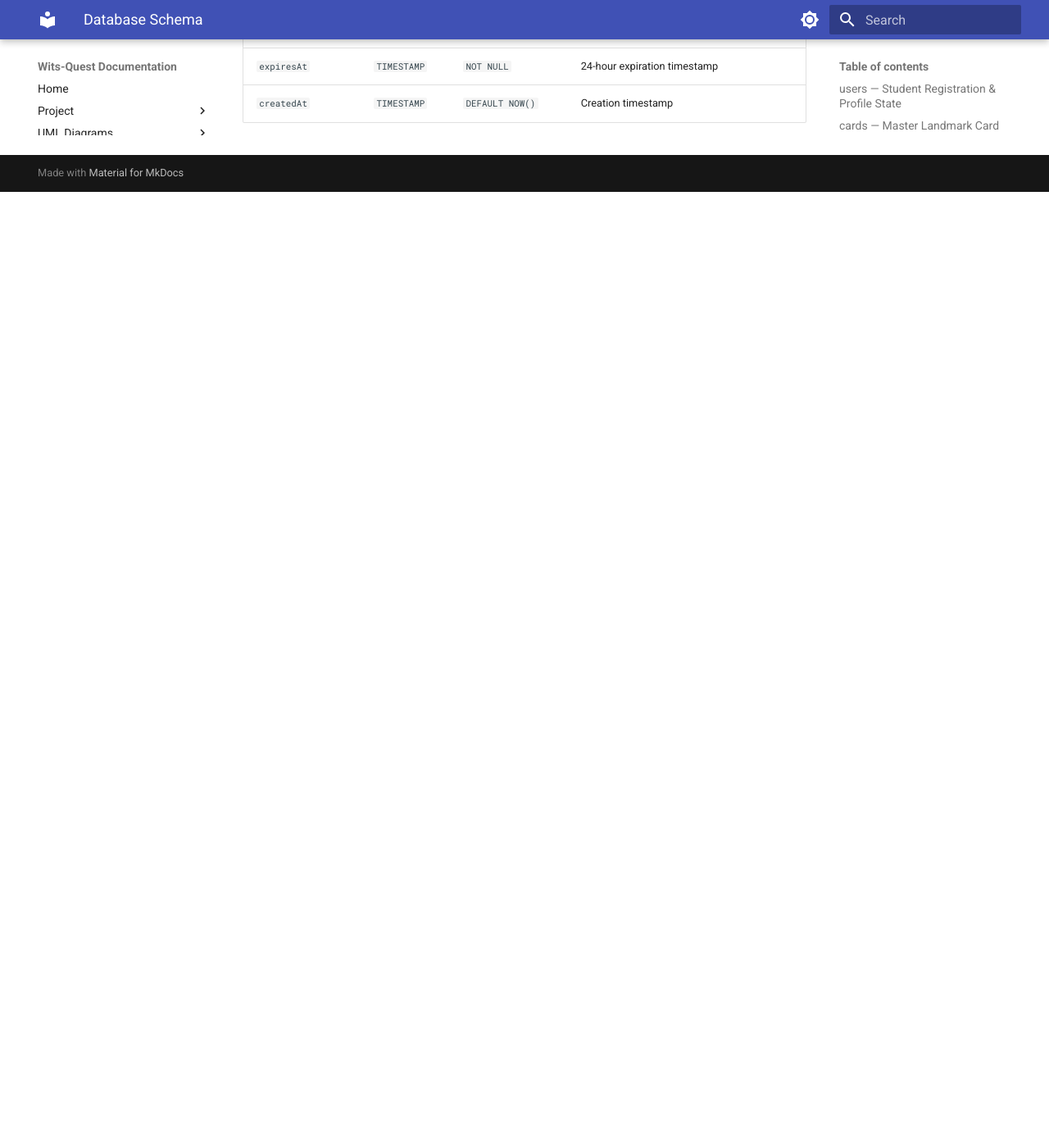
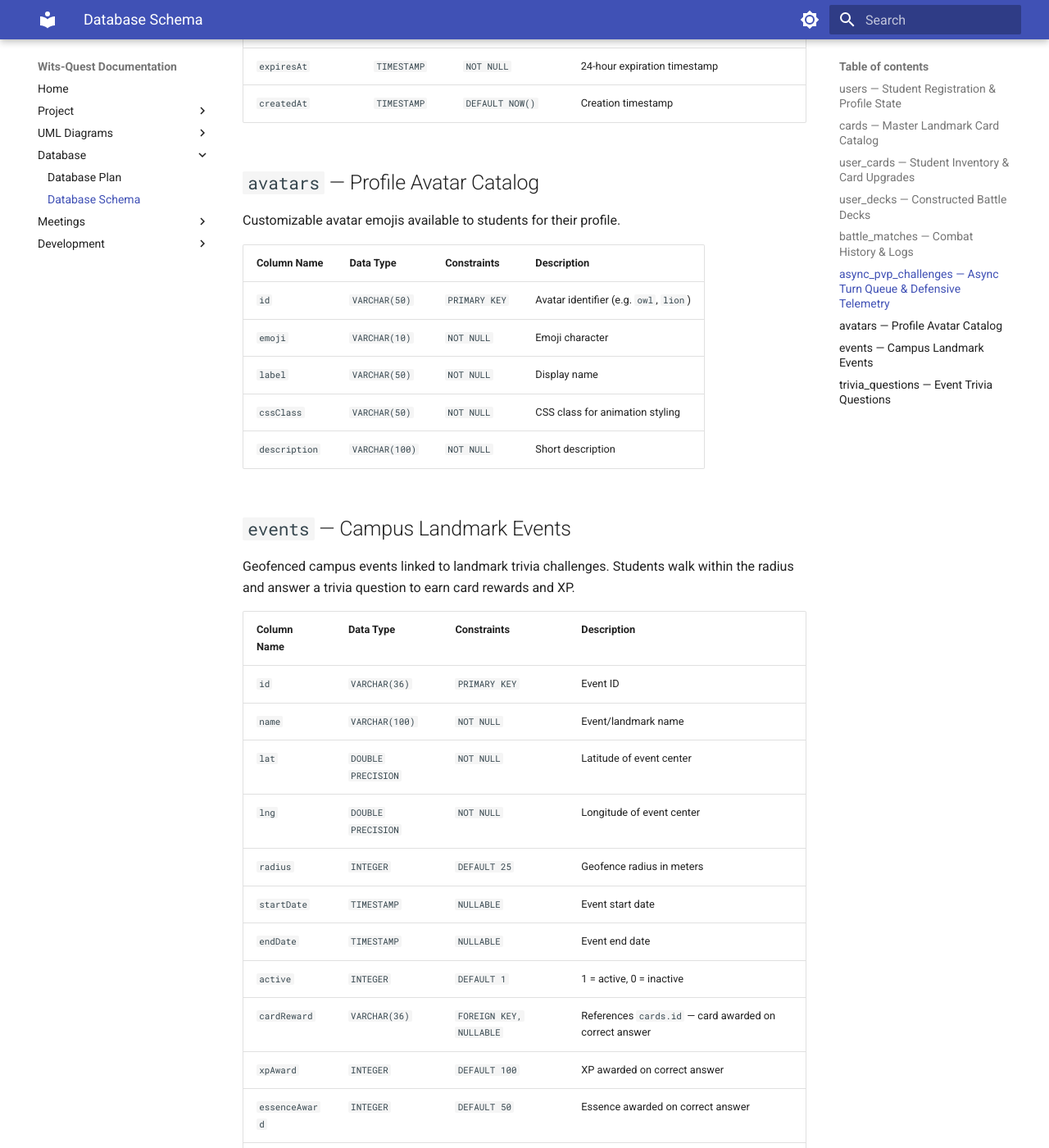
Before and after one commit to NkadimengKgothatso/-wits-quest, an MkDocs documentation site: the page built from docs/database/database-schema.md, in a window 1280 px wide and 1400 px high, scrolled down 4809 px. Shown: the whole window at 82% size. Built offline with MkDocs 1.6.1 and Material for MkDocs 9.7.7, drawn with Linux system fonts in a browser that asks for light colours; before the commit the page ends 5043 px from its top, so only the background shows below that; some of the changed text lies outside the part shown.

```diff
--- a/docs/database/database-schema.md
+++ b/docs/database/database-schema.md
@@ -114,3 +114,49 @@
 | `defenderTelemetry` | `JSON` | `NULLABLE` | Defensive failure report (failed stat, deficit, advice) |
 | `expiresAt` | `TIMESTAMP` | `NOT NULL` | 24-hour expiration timestamp |
 | `createdAt` | `TIMESTAMP` | `DEFAULT NOW()` | Creation timestamp |
+
+## `avatars` — Profile Avatar Catalog
+
+Customizable avatar emojis available to students for their profile.
+
+| Column Name | Data Type | Constraints | Description |
+| :--- | :--- | :--- | :--- |
+| `id` | `VARCHAR(50)` | `PRIMARY KEY` | Avatar identifier (e.g. `owl`, `lion`) |
+| `emoji` | `VARCHAR(10)` | `NOT NULL` | Emoji character |
+| `label` | `VARCHAR(50)` | `NOT NULL` | Display name |
+| `cssClass` | `VARCHAR(50)` | `NOT NULL` | CSS class for animation styling |
+| `description` | `VARCHAR(100)` | `NOT NULL` | Short description |
+
+## `events` — Campus Landmark Events
+
+Geofenced campus events linked to landmark trivia challenges. Students walk within the radius and answer a trivia question to earn card rewards and XP.
+
+| Column Name | Data Type | Constraints | Description |
+| :--- | :--- | :--- | :--- |
+| `id` | `VARCHAR(36)` | `PRIMARY KEY` | Event ID |
+| `name` | `VARCHAR(100)` | `NOT NULL` | Event/landmark name |
+| `lat` | `DOUBLE PRECISION` | `NOT NULL` | Latitude of event center |
+| `lng` | `DOUBLE PRECISION` | `NOT NULL` | Longitude of event center |
+| `radius` | `INTEGER` | `DEFAULT 25` | Geofence radius in meters |
+| `startDate` | `TIMESTAMP` | `NULLABLE` | Event start date |
+| `endDate` | `TIMESTAMP` | `NULLABLE` | Event end date |
+| `active` | `INTEGER` | `DEFAULT 1` | 1 = active, 0 = inactive |
+| `cardReward` | `VARCHAR(36)` | `FOREIGN KEY, NULLABLE` | References `cards.id` — card awarded on correct answer |
+| `xpAward` | `INTEGER` | `DEFAULT 100` | XP awarded on correct answer |
+| `essenceAward` | `INTEGER` | `DEFAULT 50` | Essence awarded on correct answer |
+| `createdAt` | `TIMESTAMP` | `DEFAULT NOW()` | Creation timestamp |
+
+## `trivia_questions` — Event Trivia Questions
+
+Stores the trivia question for each event. One question per event (create-or-replace on POST). Answers are withheld from the GET response to prevent client-side cheating.
+
+| Column Name | Data Type | Constraints | Description |
+| :--- | :--- | :--- | :--- |
+| `id` | `VARCHAR(36)` | `PRIMARY KEY` | Question ID |
+| `eventId` | `VARCHAR(36)` | `FOREIGN KEY` | References `events.id` (cascade delete) |
+| `question` | `TEXT` | `NOT NULL` | Question text |
+| `questionType` | `VARCHAR(10)` | `NOT NULL DEFAULT 'mc'` | `mc` (multiple choice) or `text` (text match) |
+| `options` | `JSONB` | `NULLABLE` | Array of 4 option strings (MC only) |
+| `correctIndex` | `INTEGER` | `NULLABLE` | Index of correct option (MC only) |
+| `acceptedAnswers` | `JSONB` | `NULLABLE` | Array of accepted answer strings (text only) |
+| `createdAt` | `TIMESTAMP` | `DEFAULT NOW()` | Creation timestamp |
```
Also changed, not shown: personal/supabase_migration_guide.md (+30 -0 lines), 5 other files.
